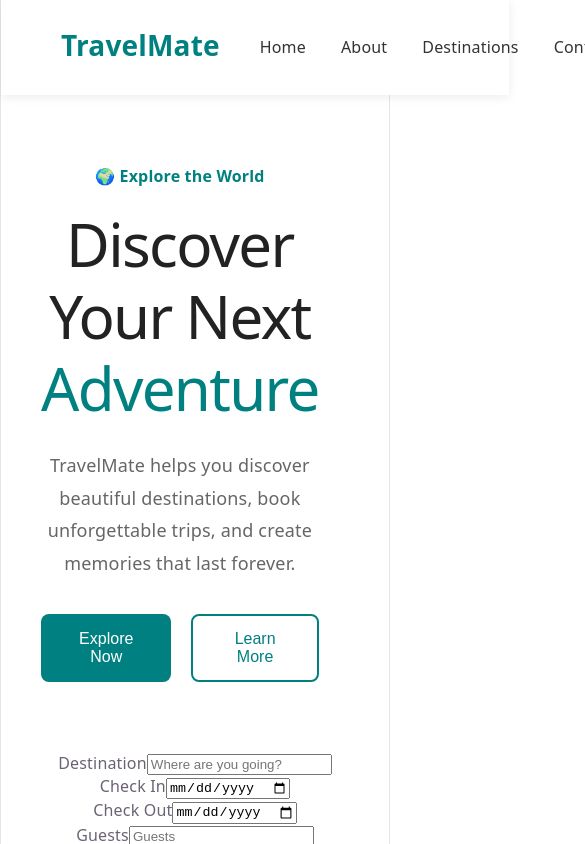
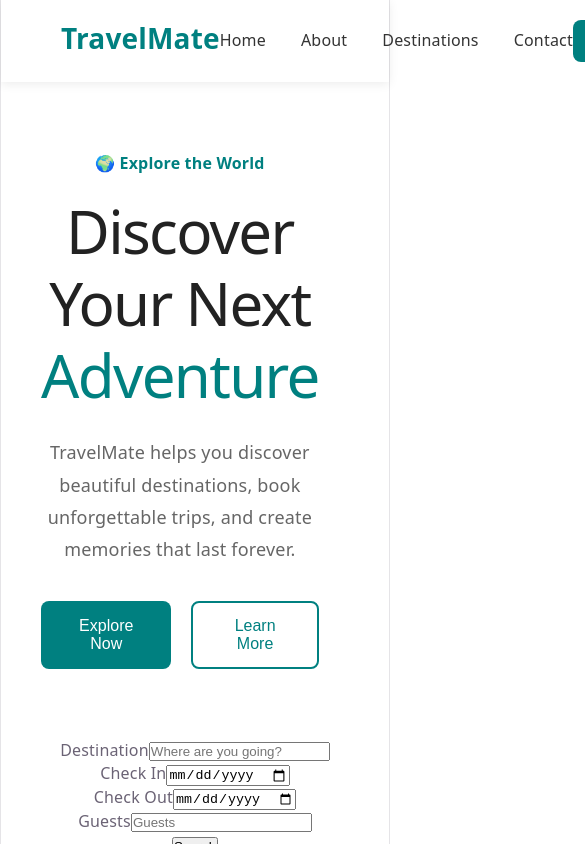
Before and after one commit to Divya-Bhandari/learning, a React (Vite) app in the folder TravelMate/TravelMate/: page / in a window 390 px wide. Shown: the top 844 px of the page, 585 px wide, since content can reach past the window. Built offline with nearby package versions, Linux system fonts and the light colour scheme; grey boxes are pictures that could not be loaded.

Commit message:
Complete About page

```diff
--- a/TravelMate/TravelMate/src/index.css
+++ b/TravelMate/TravelMate/src/index.css
@@ -8,11 +8,13 @@
   --accent-bg: rgba(170, 59, 255, 0.1);
   --accent-border: rgba(170, 59, 255, 0.5);
   --social-bg: rgba(244, 243, 236, 0.5);
+
   --shadow:
-    rgba(0, 0, 0, 0.1) 0 10px 15px -3px, rgba(0, 0, 0, 0.05) 0 4px 6px -2px;
+    rgba(0, 0, 0, 0.1) 0 10px 15px -3px,
+    rgba(0, 0, 0, 0.05) 0 4px 6px -2px;
 
-  --sans: system-ui, 'Segoe UI', Roboto, sans-serif;
-  --heading: system-ui, 'Segoe UI', Roboto, sans-serif;
+  --sans: system-ui, "Segoe UI", Roboto, sans-serif;
+  --heading: system-ui, "Segoe UI", Roboto, sans-serif;
   --mono: ui-monospace, Consolas, monospace;
 
   font: 18px/145% var(--sans);
@@ -20,12 +22,15 @@
   color-scheme: light dark;
   color: var(--text);
   background: var(--bg);
+
   font-synthesis: none;
   text-rendering: optimizeLegibility;
   -webkit-font-smoothing: antialiased;
   -moz-osx-font-smoothing: grayscale;
+}
 
-  @media (max-width: 1024px) {
+@media (max-width: 1024px) {
+  :root {
     font-size: 16px;
   }
 }
@@ -41,8 +46,10 @@
     --accent-bg: rgba(192, 132, 252, 0.15);
     --accent-border: rgba(192, 132, 252, 0.5);
     --social-bg: rgba(47, 48, 58, 0.5);
+
     --shadow:
-      rgba(0, 0, 0, 0.4) 0 10px 15px -3px, rgba(0, 0, 0, 0.25) 0 4px 6px -2px;
+      rgba(0, 0, 0, 0.4) 0 10px 15px -3px,
+      rgba(0, 0, 0, 0.25) 0 4px 6px -2px;
   }
 
   #social .button-icon {
@@ -50,8 +57,17 @@
   }
 }
 
+* {
+  margin: 0;
+  padding: 0;
+  box-sizing: border-box;
+}
+
 body {
   margin: 0;
+  font-family: var(--sans);
+  background: var(--bg);
+  color: var(--text);
 }
 
 #root {
@@ -77,20 +93,15 @@
   font-size: 56px;
   letter-spacing: -1.68px;
   margin: 32px 0;
-  @media (max-width: 1024px) {
-    font-size: 36px;
-    margin: 20px 0;
-  }
 }
+
 h2 {
   font-size: 24px;
   line-height: 118%;
   letter-spacing: -0.24px;
   margin: 0 0 8px;
-  @media (max-width: 1024px) {
-    font-size: 20px;
-  }
 }
+
 p {
   margin: 0;
 }
@@ -109,3 +120,14 @@
   padding: 4px 8px;
   background: var(--code-bg);
 }
+
+@media (max-width: 1024px) {
+  h1 {
+    font-size: 36px;
+    margin: 20px 0;
+  }
+
+  h2 {
+    font-size: 20px;
+  }
+}
```
